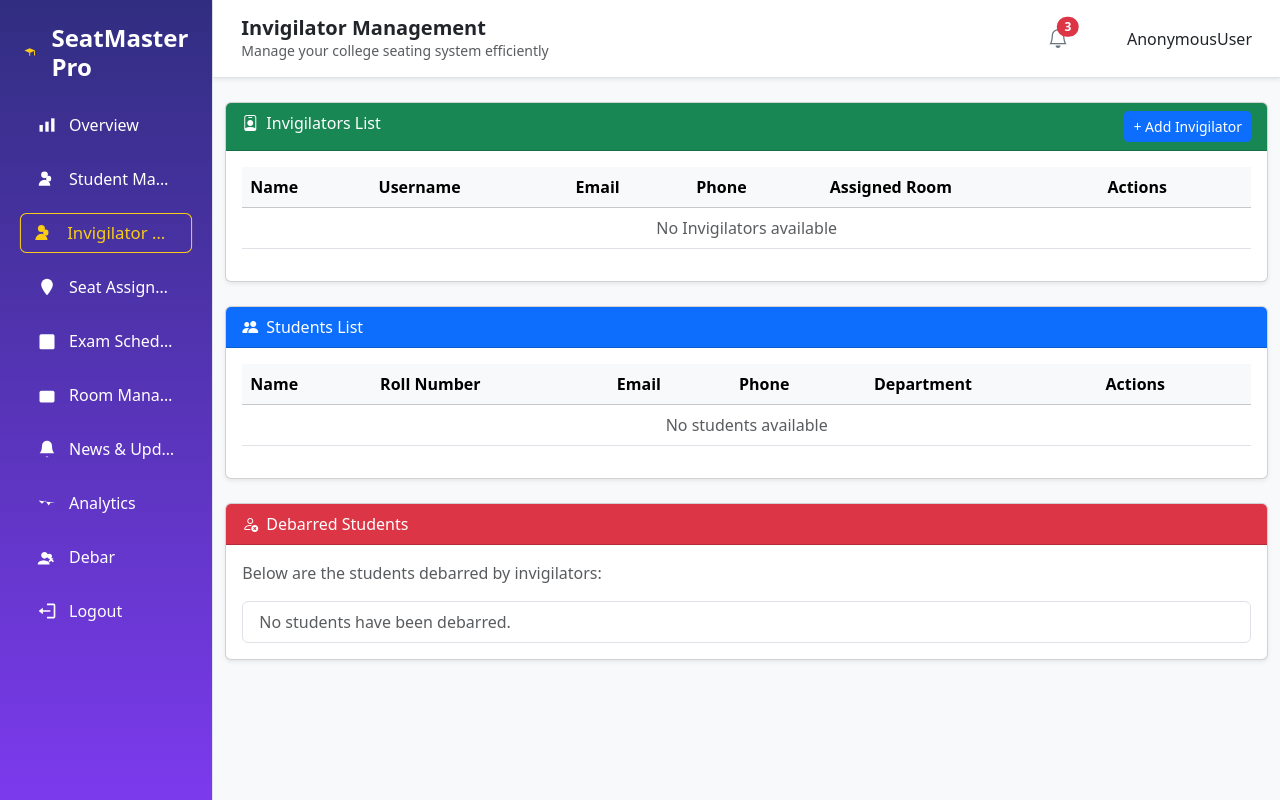
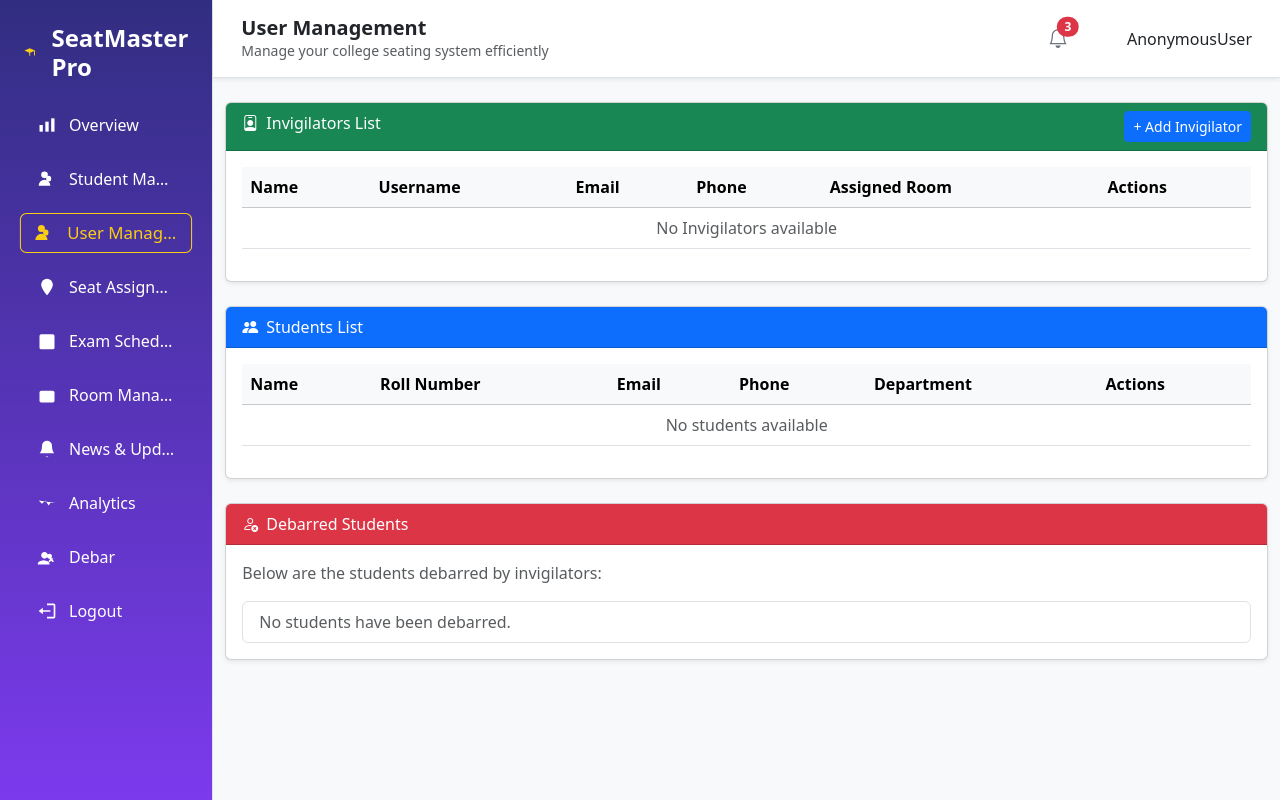
Before and after one commit to akheelFaizal/seating_arrangement, a Django app: page /invigilators/ in a window 1280 px wide. Run offline with Django 5.2, Linux system fonts and the light colour scheme; data that the repository does not hold is empty.

```diff
--- a/seating_arrangement/templates/admin/InvigilatorManagement.html
+++ b/seating_arrangement/templates/admin/InvigilatorManagement.html
@@ -23,7 +23,7 @@
 
         <!-- Main Content -->
         <div class="col p-0">
-          {% include 'components/Header.html' with title="Invigilator Management" %}
+          {% include 'components/Header.html' with title="User Management" %}
 
           <div class="container-fluid py-4">
             <!-- Invigilators Table -->
--- a/seating_arrangement/templates/components/SideBar.html
+++ b/seating_arrangement/templates/components/SideBar.html
@@ -60,7 +60,7 @@
               <path d="M17 11v1a3 3 0 0 1-6 0v-1a3 3 0 0 1 6 0z" />
               <path d="M2 20a7 7 0 0 1 14 0" />
             </svg>
-            <span>Invigilator Management</span>
+            <span>User Management</span>
           </a>
 
           <a href="/seating-arrangement/" class="btn sidebar-btn text-start text-white d-flex align-items-center {{statusSA}}">
```
